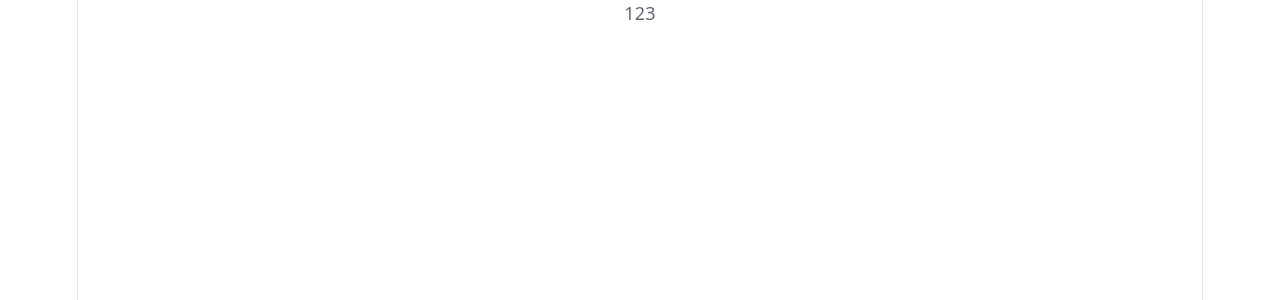
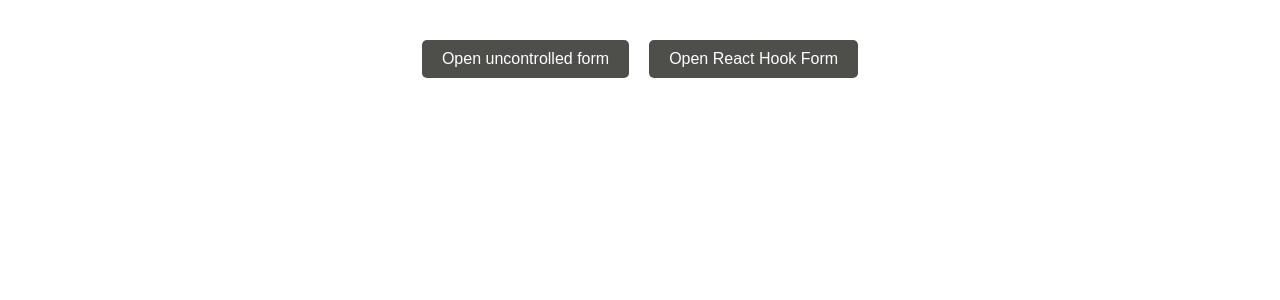
Before and after one commit to oneilcode/class-components, a React (Vite) app: page / in a window 1280 px wide. Shown: the top 300 px of the page. Built offline with nearby package versions, Linux system fonts and the light colour scheme.

Commit message:
feat: add button component and basic styles

```diff
--- a/src/App.css
+++ b/src/App.css
@@ -1,184 +1,6 @@
-.counter {
-  font-size: 16px;
-  padding: 5px 10px;
-  border-radius: 5px;
-  color: var(--accent);
-  background: var(--accent-bg);
-  border: 2px solid transparent;
-  transition: border-color 0.3s;
-  margin-bottom: 24px;
-
-  &:hover {
-    border-color: var(--accent-border);
-  }
-  &:focus-visible {
-    outline: 2px solid var(--accent);
-    outline-offset: 2px;
-  }
+.btn-container {
+  display: flex;
+  justify-content: center;
+  gap: 20px;
+  padding-top: 40px;
 }
-
-.hero {
-  position: relative;
-
-  .base,
-  .framework,
-  .vite {
-    inset-inline: 0;
-    margin: 0 auto;
-  }
-
-  .base {
-    width: 170px;
-    position: relative;
-    z-index: 0;
-  }
-
-  .framework,
-  .vite {
-    position: absolute;
-  }
-
-  .framework {
-    z-index: 1;
-    top: 34px;
-    height: 28px;
-    transform: perspective(2000px) rotateZ(300deg) rotateX(44deg) rotateY(39deg)
-      scale(1.4);
-  }
-
-  .vite {
-    z-index: 0;
-    top: 107px;
-    height: 26px;
-    width: auto;
-    transform: perspective(2000px) rotateZ(300deg) rotateX(40deg) rotateY(39deg)
-      scale(0.8);
-  }
-}
-
-#center {
-  display: flex;
-  flex-direction: column;
-  gap: 25px;
-  place-content: center;
-  place-items: center;
-  flex-grow: 1;
-
-  @media (max-width: 1024px) {
-    padding: 32px 20px 24px;
-    gap: 18px;
-  }
-}
-
-#next-steps {
-  display: flex;
-  border-top: 1px solid var(--border);
-  text-align: left;
-
-  & > div {
-    flex: 1 1 0;
-    padding: 32px;
-    @media (max-width: 1024px) {
-      padding: 24px 20px;
-    }
-  }
-
-  .icon {
-    margin-bottom: 16px;
-    width: 22px;
-    height: 22px;
-  }
-
-  @media (max-width: 1024px) {
-    flex-direction: column;
-    text-align: center;
-  }
-}
-
-#docs {
-  border-right: 1px solid var(--border);
-
-  @media (max-width: 1024px) {
-    border-right: none;
-    border-bottom: 1px solid var(--border);
-  }
-}
-
-#next-steps ul {
-  list-style: none;
-  padding: 0;
-  display: flex;
-  gap: 8px;
-  margin: 32px 0 0;
-
-  .logo {
-    height: 18px;
-  }
-
-  a {
-    color: var(--text-h);
-    font-size: 16px;
-    border-radius: 6px;
-    background: var(--social-bg);
-    display: flex;
-    padding: 6px 12px;
-    align-items: center;
-    gap: 8px;
-    text-decoration: none;
-    transition: box-shadow 0.3s;
-
-    &:hover {
-      box-shadow: var(--shadow);
-    }
-    .button-icon {
-      height: 18px;
-      width: 18px;
-    }
-  }
-
-  @media (max-width: 1024px) {
-    margin-top: 20px;
-    flex-wrap: wrap;
-    justify-content: center;
-
-    li {
-      flex: 1 1 calc(50% - 8px);
-    }
-
-    a {
-      width: 100%;
-      justify-content: center;
-      box-sizing: border-box;
-    }
-  }
-}
-
-#spacer {
-  height: 88px;
-  border-top: 1px solid var(--border);
-  @media (max-width: 1024px) {
-    height: 48px;
-  }
-}
-
-.ticks {
-  position: relative;
-  width: 100%;
-
-  &::before,
-  &::after {
-    content: '';
-    position: absolute;
-    top: -4.5px;
-    border: 5px solid transparent;
-  }
-
-  &::before {
-    left: 0;
-    border-left-color: var(--border);
-  }
-  &::after {
-    right: 0;
-    border-right-color: var(--border);
-  }
-}
--- a/src/App.tsx
+++ b/src/App.tsx
@@ -1,10 +1,12 @@
 import './App.css';
+import OpenModalBtn from './components/OpenModalBtn';
 
 function App() {
   return (
-    <>
-      <p>123</p>
-    </>
+    <div className="btn-container">
+      <OpenModalBtn title="Open uncontrolled form" />
+      <OpenModalBtn title="Open React Hook Form" />
+    </div>
   );
 }
 
--- /dev/null
+++ b/src/components/OpenModalBtn.tsx
@@ -0,0 +1,7 @@
+interface IButtonProps {
+  title: string;
+}
+
+export default function OpenModalBtn({ title }: IButtonProps) {
+  return <button> {title}</button>;
+}
--- a/src/index.css
+++ b/src/index.css
@@ -1,111 +1,19 @@
-:root {
-  --text: #6b6375;
-  --text-h: #08060d;
-  --bg: #fff;
-  --border: #e5e4e7;
-  --code-bg: #f4f3ec;
-  --accent: #aa3bff;
-  --accent-bg: rgba(170, 59, 255, 0.1);
-  --accent-border: rgba(170, 59, 255, 0.5);
-  --social-bg: rgba(244, 243, 236, 0.5);
-  --shadow:
-    rgba(0, 0, 0, 0.1) 0 10px 15px -3px, rgba(0, 0, 0, 0.05) 0 4px 6px -2px;
-
-  --sans: system-ui, 'Segoe UI', Roboto, sans-serif;
-  --heading: system-ui, 'Segoe UI', Roboto, sans-serif;
-  --mono: ui-monospace, Consolas, monospace;
-
-  font: 18px/145% var(--sans);
-  letter-spacing: 0.18px;
-  color-scheme: light dark;
-  color: var(--text);
-  background: var(--bg);
-  font-synthesis: none;
-  text-rendering: optimizeLegibility;
-  -webkit-font-smoothing: antialiased;
-  -moz-osx-font-smoothing: grayscale;
-
-  @media (max-width: 1024px) {
-    font-size: 16px;
-  }
+* {
+  margin: 0;
+  padding: 0;
 }
 
-@media (prefers-color-scheme: dark) {
-  :root {
-    --text: #9ca3af;
-    --text-h: #f3f4f6;
-    --bg: #16171d;
-    --border: #2e303a;
-    --code-bg: #1f2028;
-    --accent: #c084fc;
-    --accent-bg: rgba(192, 132, 252, 0.15);
-    --accent-border: rgba(192, 132, 252, 0.5);
-    --social-bg: rgba(47, 48, 58, 0.5);
-    --shadow:
-      rgba(0, 0, 0, 0.4) 0 10px 15px -3px, rgba(0, 0, 0, 0.25) 0 4px 6px -2px;
-  }
-
-  #social .button-icon {
-    filter: invert(1) brightness(2);
-  }
+button {
+  padding: 10px 20px;
+  font-size: 16px;
+  cursor: pointer;
+  background-color: rgb(78, 78, 75);
+  color: white;
+  border: none;
+  border-radius: 5px;
+  transition: background-color 0.2s;
 }
 
-#root {
-  width: 1126px;
-  max-width: 100%;
-  margin: 0 auto;
-  text-align: center;
-  border-inline: 1px solid var(--border);
-  min-height: 100svh;
-  display: flex;
-  flex-direction: column;
-  box-sizing: border-box;
+button:hover {
+  background-color: rgb(240, 121, 220);
 }
-
-body {
-  margin: 0;
-}
-
-h1,
-h2 {
-  font-family: var(--heading);
-  font-weight: 500;
-  color: var(--text-h);
-}
-
-h1 {
-  font-size: 56px;
-  letter-spacing: -1.68px;
-  margin: 32px 0;
-  @media (max-width: 1024px) {
-    font-size: 36px;
-    margin: 20px 0;
-  }
-}
-h2 {
-  font-size: 24px;
-  line-height: 118%;
-  letter-spacing: -0.24px;
-  margin: 0 0 8px;
-  @media (max-width: 1024px) {
-    font-size: 20px;
-  }
-}
-p {
-  margin: 0;
-}
-
-code,
-.counter {
-  font-family: var(--mono);
-  display: inline-flex;
-  border-radius: 4px;
-  color: var(--text-h);
-}
-
-code {
-  font-size: 15px;
-  line-height: 135%;
-  padding: 4px 8px;
-  background: var(--code-bg);
-}
```
